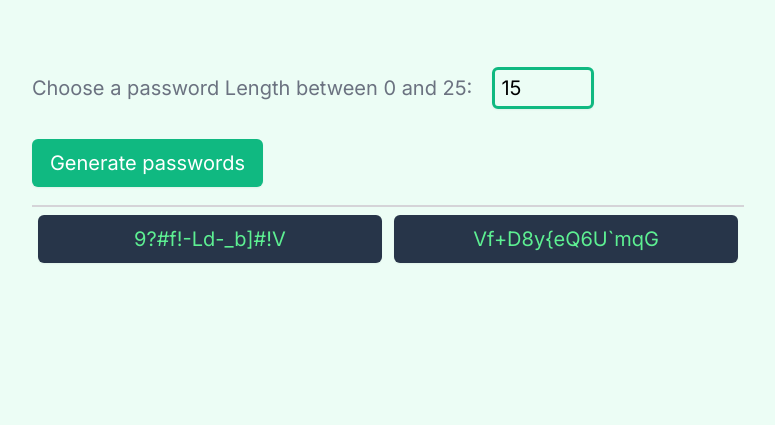
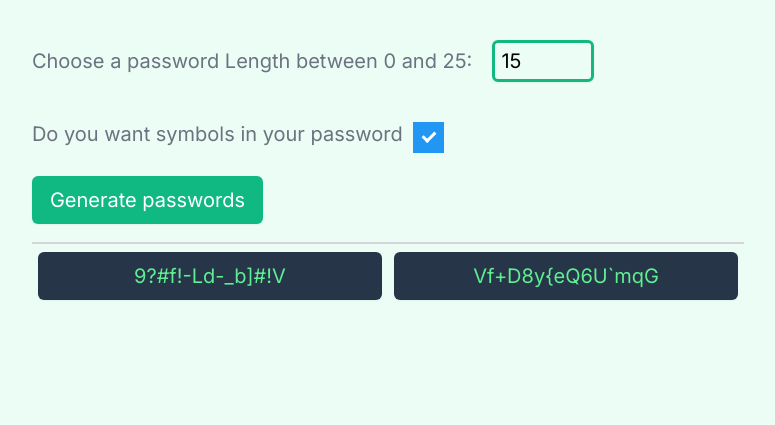
Before and after one commit to m-alperen-karakus/scrimba-passwordGenerator, a plain HTML site: page index.html in a window 1280 px wide. Shown: the part 375-800 px from the top of the page, without its empty margins (252-1027 px from the left). Drawn offline with Linux system fonts and the light colour scheme.

Commit message:
symbolls css

```diff
--- a/index.css
+++ b/index.css
@@ -17,6 +17,7 @@ body {
     font-size: 20px;
     font-family: 'Inter';
     margin-bottom: 50px;
+    margin-top: 10px;
 }
 hr{
     border: 1px solid #D5D4D8;
@@ -51,7 +52,7 @@ button{
     justify-content: flex-start;
     align-items: center;
 }
-input{
+.length{
     box-shadow: 0px 1px 2px rgba(0, 0, 0, 0.05);
     border-radius: 6px;
     border: 3px solid #10B981;
@@ -63,8 +64,55 @@ input{
     font-family: 'Inter';
 
 }
-input:focus{
+.length:focus{
     outline: none !important;
     border: 3px solid #10B981 !important;
     background-color:#fff;
 }
+
+.symbols{
+    cursor: pointer;
+    color: #6B7280;
+    font-size: 20px;
+    font-family: 'Inter';
+    margin: 20px 0px;
+
+}
+
+.symbols input{ display: none; }
+.checkmark{
+
+position: absolute;
+margin-left: 10px;
+height: 25px;
+width: 25px;
+border: 3px solid #10B981 ;
+background-color: #ECFDF5;
+}
+.symbols:hover input ~ .checkmark { background-color: #ECFDF5; }
+.symbols input:checked ~ .checkmark {
+    height: 31px;
+    width: 31px;
+    border: none;
+    background-color: #2196F3; }
+
+/* Create the checkmark/indicator (hidden when not checked) */
+.checkmark:after {
+    content: "";
+    position: absolute;
+    display: none;
+  }
+
+  /* Show the checkmark when checked */
+  .symbols input:checked ~ .checkmark:after { display: block; }
+
+  /* Style the checkmark/indicator */
+  .symbols .checkmark:after {
+    left: 12px;
+    top: 7px;
+    width: 5px;
+    height: 10px;
+    border: solid white;
+    border-width: 0 3px 3px 0;
+    transform: rotate(45deg);
+  }
--- a/index.html
+++ b/index.html
@@ -12,7 +12,14 @@
             <div class="subtitle">Never use an insecure password again.</div>
             <div class="lengthInput">
                 <label for="passwordLength" class="subtitle" style="margin: 0px;">Choose a password Length between 0 and 25:</label>
-                <input type="number" id="passwordLength" min="0" max="25" value="15">
+                <input type="number" class="length" id="passwordLength" min="0" max="25" value="15">
+            </div>
+
+            <div class="lengthInput">
+                <label class="symbols">Do you want symbols in your password
+                <input type="checkbox" id="symbols" checked="checked">
+                <span class="checkmark"></span>
+            </label>
             </div>
 
             <button id="generate">Generate passwords</button>
```
Also changed, not shown: 1 other file.
